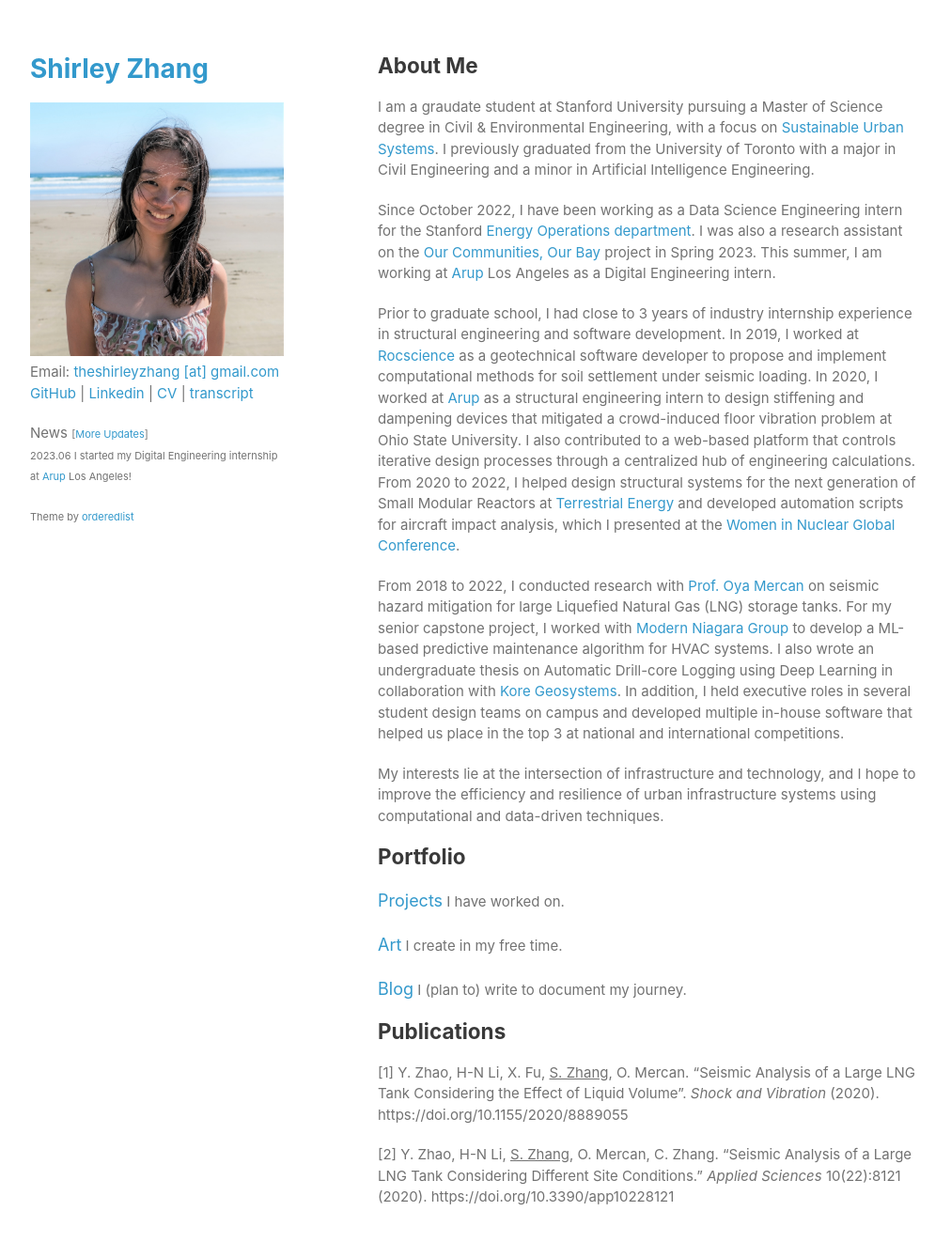
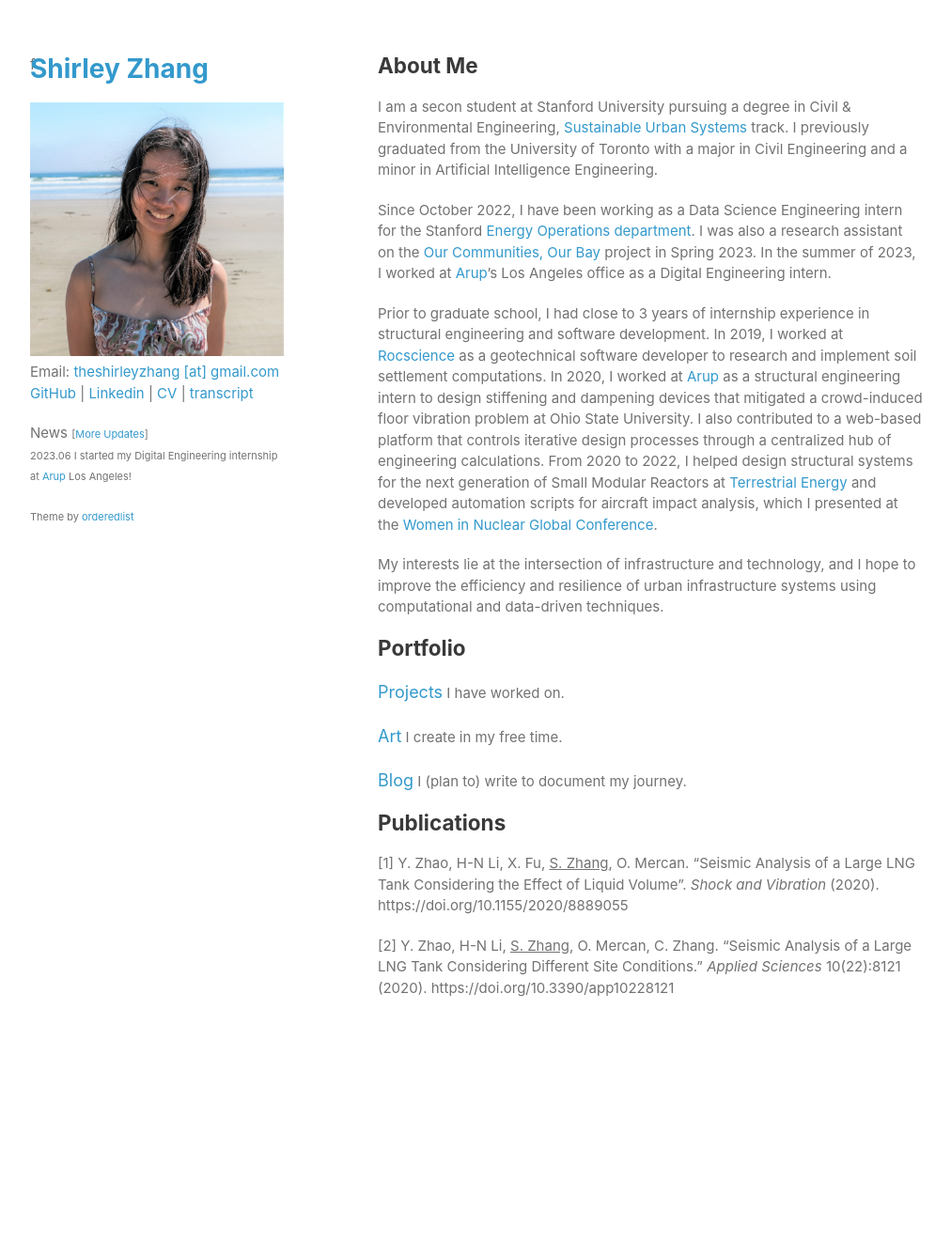
Before and after one commit to shirleyzhang2/shirleyzhang2.github.io, a Jekyll site: the page built from index.md, in a window 1280 px wide and 1356 px high. Shown: the top 1322 px of the window at 94% size, without its empty margins (133-1145 px from the left). Built offline with Jekyll 4.4.1, drawn with Linux system fonts in a browser that asks for light colours.

Commit message:
Summer 2023 update

```diff
--- a/_layouts/default.html
+++ b/_layouts/default.html
@@ -22,7 +22,7 @@
 
         <p>Email: <a href="mailto:theshirleyzhang@gmail.com">theshirleyzhang [at] gmail.com</a><br>
           <a href="https://github.com/shirleyzhang2">GitHub</a> | <a href="https://www.linkedin.com/in/shirley-shuocheng-zhang/">Linkedin</a> |
-          <a href="/docs/cv/Zhang_Shirley_Resume.pdf">CV</a> | <a href="/docs/cv/Zhang_Shirley_transcript_UofT.pdf">transcript</a>
+          <a href="/docs/cv/Resume_Shirley_Zhang.pdf">CV</a> | <a href="/docs/cv/Transcript_Shirley_Zhang_Stanford.pdf">transcript</a>
         </p>
         <p>News <small>[<a href="https://shirleyzhang2.github.io/news.html">More Updates</a>] <br>
           2023.06  I started my Digital Engineering internship at <a href="https://www.arup.com/">Arup</a> Los Angeles!</small>
@@ -35,7 +35,7 @@
 
       {{ content }}
 
-      </section>
+      </section>f
       <!--<footer>
         <p><small>Theme by <a href="https://github.com/orderedlist">orderedlist</a></small></p>
       </footer>-->
--- a/index.md
+++ b/index.md
@@ -3,13 +3,14 @@
 ---
 ## About Me
 
-I am a graudate student at Stanford University pursuing a Master of Science degree in Civil & Environmental Engineering, with a focus on [Sustainable Urban Systems](https://cee.stanford.edu/academics-admission/graduate-degrees/ms-programs/sustainable-design-construction-sdc#SDCSUS). I previously graduated from the University of Toronto with a major in Civil Engineering and a minor in Artificial Intelligence Engineering.
+I am a secon student at Stanford University pursuing a degree in Civil & Environmental Engineering, [Sustainable Urban Systems](https://cee.stanford.edu/academics-admission/graduate-degrees/ms-programs/sustainable-design-construction-sdc#SDCSUS) track. I previously graduated from the University of Toronto with a major in Civil Engineering and a minor in Artificial Intelligence Engineering.
 
-Since October 2022, I have been working as a Data Science Engineering intern for the Stanford [Energy Operations department](https://lbre.stanford.edu/sem/what-we-do/campus-energy-operations). I was also a research assistant on the [Our Communities, Our Bay](https://www.ourcommunitiesourbay.org/) project in Spring 2023. This summer, I am working at [Arup](https://www.arup.com/) Los Angeles as a Digital Engineering intern.
+Since October 2022, I have been working as a Data Science Engineering intern for the Stanford [Energy Operations department](https://lbre.stanford.edu/sem/what-we-do/campus-energy-operations). I was also a research assistant on the [Our Communities, Our Bay](https://www.ourcommunitiesourbay.org/) project in Spring 2023. In the summer of 2023, I worked at [Arup](https://www.arup.com/)'s Los Angeles office as a Digital Engineering intern.
 
-Prior to graduate school, I had close to 3 years of industry internship experience in structural engineering and software development. In 2019, I worked at [Rocscience](https://www.rocscience.com/) as a geotechnical software developer to propose and implement computational methods for soil settlement under seismic loading. In 2020, I worked at [Arup](https://www.arup.com/) as a structural engineering intern to design stiffening and dampening devices that mitigated a crowd-induced floor vibration problem at Ohio State University. I also contributed to a web-based platform that controls iterative design processes through a centralized hub of engineering calculations. From 2020 to 2022, I helped design structural systems for the next generation of Small Modular Reactors at [Terrestrial Energy](https://www.terrestrialenergy.com/) and developed automation scripts for aircraft impact analysis, which I presented at the [Women in Nuclear Global Conference](https://win-global.org/activities/annual).
+Prior to graduate school, I had close to 3 years of internship experience in structural engineering and software development. In 2019, I worked at [Rocscience](https://www.rocscience.com/) as a geotechnical software developer to research and implement soil settlement computations. In 2020, I worked at [Arup](https://www.arup.com/) as a structural engineering intern to design stiffening and dampening devices that mitigated a crowd-induced floor vibration problem at Ohio State University. I also contributed to a web-based platform that controls iterative design processes through a centralized hub of engineering calculations. From 2020 to 2022, I helped design structural systems for the next generation of Small Modular Reactors at [Terrestrial Energy](https://www.terrestrialenergy.com/) and developed automation scripts for aircraft impact analysis, which I presented at the [Women in Nuclear Global Conference](https://win-global.org/activities/annual).
 
-From 2018 to 2022, I conducted research with [Prof. Oya Mercan](https://civmin.utoronto.ca/home/about-us/directory/professors/oya-mercan/) on seismic hazard mitigation for large Liquefied Natural Gas (LNG) storage tanks. For my senior capstone project, I worked with [Modern Niagara Group](https://modernniagara.com/) to develop a ML-based predictive maintenance algorithm for HVAC systems. I also wrote an undergraduate thesis on Automatic Drill-core Logging using Deep Learning in collaboration with [Kore Geosystems](https://www.koregeosystems.com/). In addition, I held executive roles in several student design teams on campus and developed multiple in-house software that helped us place in the top 3 at national and international competitions.
+
+<!-- From 2018 to 2022, I conducted research with [Prof. Oya Mercan](https://civmin.utoronto.ca/home/about-us/directory/professors/oya-mercan/) on seismic hazard mitigation for large Liquefied Natural Gas (LNG) storage tanks. For my senior capstone project, I worked with [Modern Niagara Group](https://modernniagara.com/) to develop a ML-based predictive maintenance algorithm for HVAC systems. I also wrote an undergraduate thesis on Automatic Drill-core Logging using Deep Learning in collaboration with [Kore Geosystems](https://www.koregeosystems.com/). In addition, I held executive roles in several student design teams on campus and developed multiple in-house software that helped us place in the top 3 at national and international competitions. -->
 
 My interests lie at the intersection of infrastructure and technology, and I hope to improve the efficiency and resilience of urban infrastructure systems using computational and data-driven techniques.
 
--- a/projects.md
+++ b/projects.md
@@ -7,9 +7,14 @@
 
 # Projects
 
-## Optimized & automated structural design
+## Concrete Design Optimization
 ### 2023.01-2023.03
+![Arup](./assets/img/projects/cp2.jpg)
+During my summer internship at [Arup's LA office](https://www.arup.com/offices/united-states-of-america/los-angeles), I contributed to the digital design delivery on the BART Silicon Valley Phase II megaproject. Working closely with the Bridges & Civil Structures Team, we deployed data-driven workflows using Python, SQL and Grasshopper scripts to automate and accelerate the processing of FEA models and engineering calculations. I also designed and launched a holistic framework for leadership to measure whether our digital initiatives are delivering business results.
 
+## Concrete Design Optimization
+### 2023.01-2023.03
+![structures-pal](./assets/img/projects/structures_pal.png)
 In my AI Applications in the AEC Industry course, I worked with a start-up named [Structure Pal](https://www.structure-pal.com/) to develop a data science workflow that predicts the most efficient reinforced concrete column cross-sections using building characteristics. In the client's words, my solution enabled them to "learn new things about their data, and they can now consider new methods to deploy in their software for better and faster results".
 
 ## Natural Language Prompts for Text Classification
```
Also changed, not shown: assets/img/projects/cp2.jpg (added), assets/img/projects/structures_pal.png (added), 3 other files.
